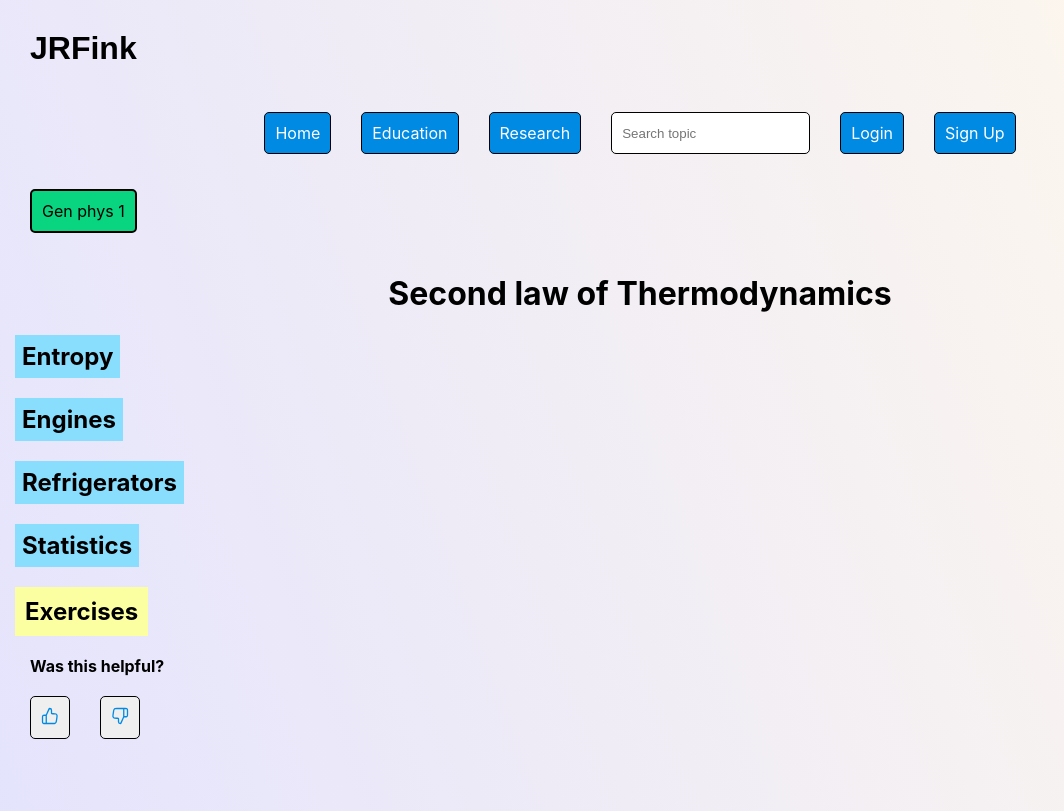
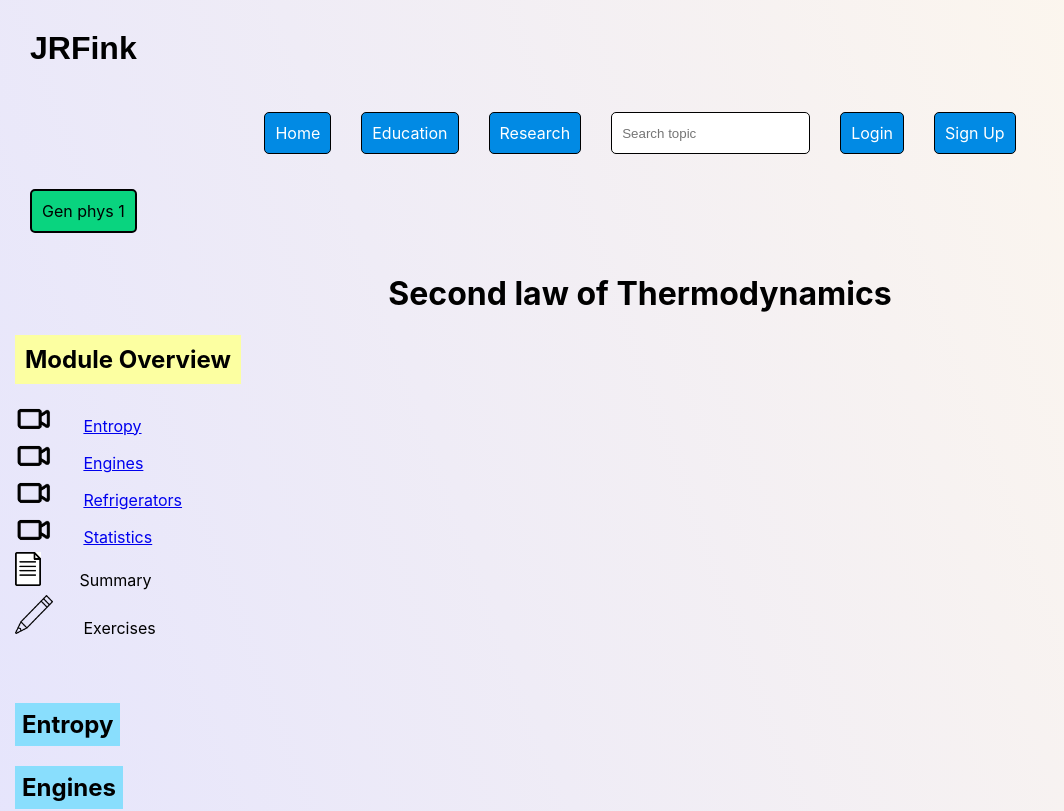
Before and after one commit to JRFink/jrfphyspagesnew, a Next.js app: page /education/gp1/slaw in a window 1280 px wide. Shown: the top 811 px of the page, without its empty margins (0-1064 px from the left). Built offline with nearby package versions, Linux system fonts and the light colour scheme.

Commit message:
Update index.tsx

```diff
--- a/pages/education/gp1/slaw/index.tsx
+++ b/pages/education/gp1/slaw/index.tsx
@@ -1,5 +1,6 @@
 import Link from 'next/link';
 import style from '@/styles/general.module.css';
+import { Modoverview2nd } from '@/pages/components/modoverview';
 import SlawEx from '@/pages/exercises/gp1/slawex';
 import Helpful from '@/pages/components/helpful';
 
@@ -11,6 +12,8 @@ const Slaw = () => {
             <h1 className={style.centerText}>
                 Second law of Thermodynamics
             </h1>
+            <Modoverview2nd />
+            <br></br>
             <h2 className={style.h2SectionColor} id="ent">
                 Entropy
             </h2>
```
